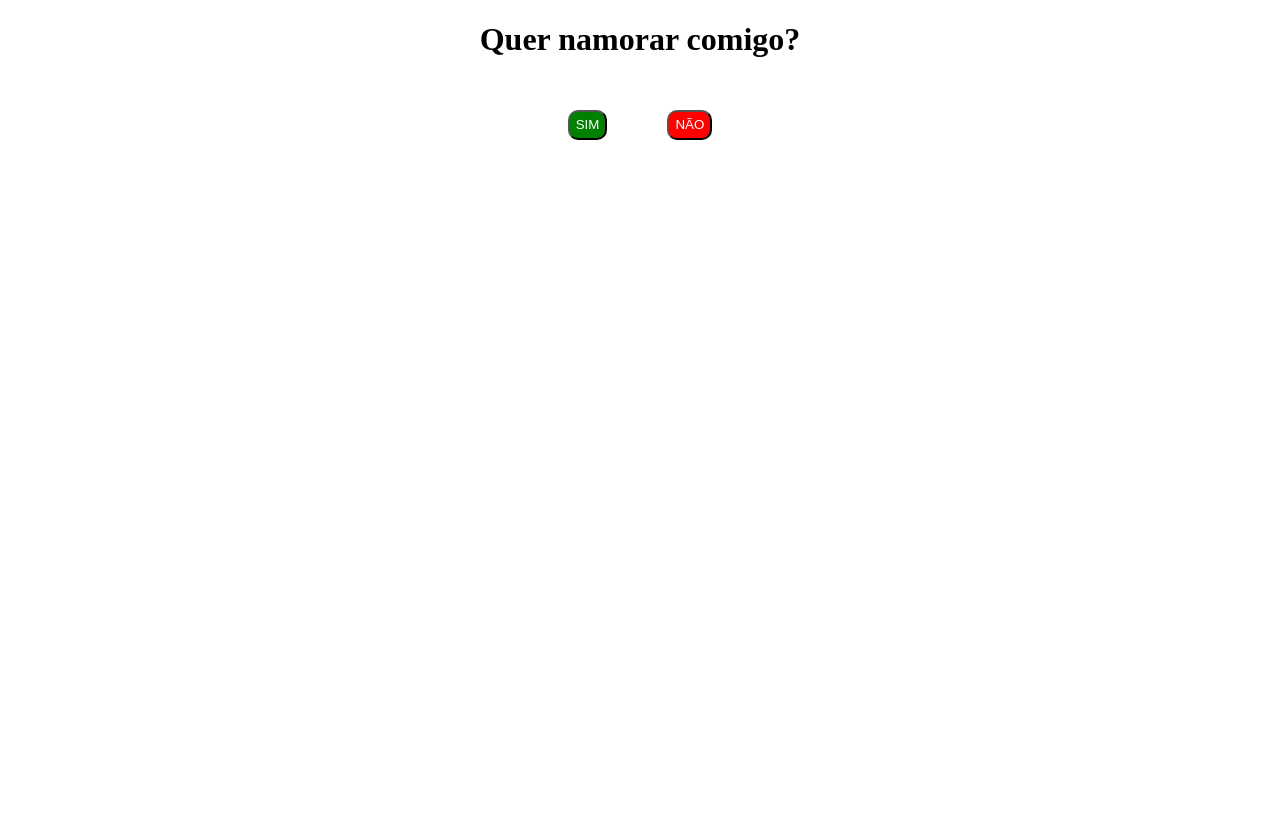
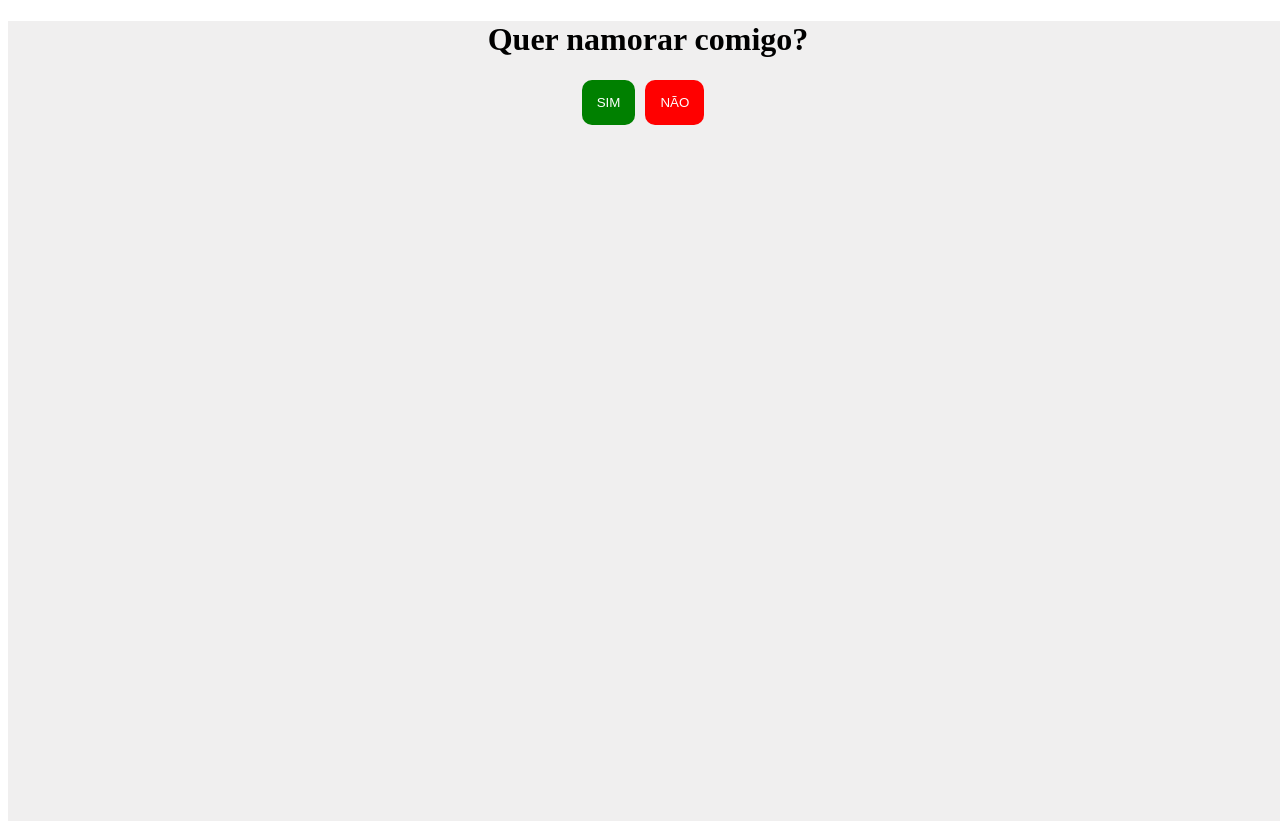
Before and after one commit to ianaugustosilva/date-me, a React (Create React App) app: page / in a window 1280 px wide. Before the commit the page ends 800 px from the top, so only its background shows below. Built offline with nearby package versions, Linux system fonts and the light colour scheme.

Commit message:
ajustando estilo

```diff
--- a/src/style.css
+++ b/src/style.css
@@ -1,19 +1,28 @@
 .buttonYes {
 	background-color: green;
 	color: white;
-	height: 30px;
-	margin: 30px;
+	cursor: pointer;
+	border: none;
+	margin-right: 10px;
 	border-radius: 10px;
+	padding: 15px;
 }
 
 .buttonNo {
 	background-color: red;
 	color: white;
-	height: 30px;
-	margin: 30px;
+	cursor: pointer;
+	border: none;
+	margin-right: 10px;
 	border-radius: 10px;
+	padding: 15px;
 }
 
 .container {
 	text-align: center;
+	background-color: #f0efef;
+	width: 100vw;
+	height: 100vh;
+	padding: 0;
+	margin: 0;
 }
```
